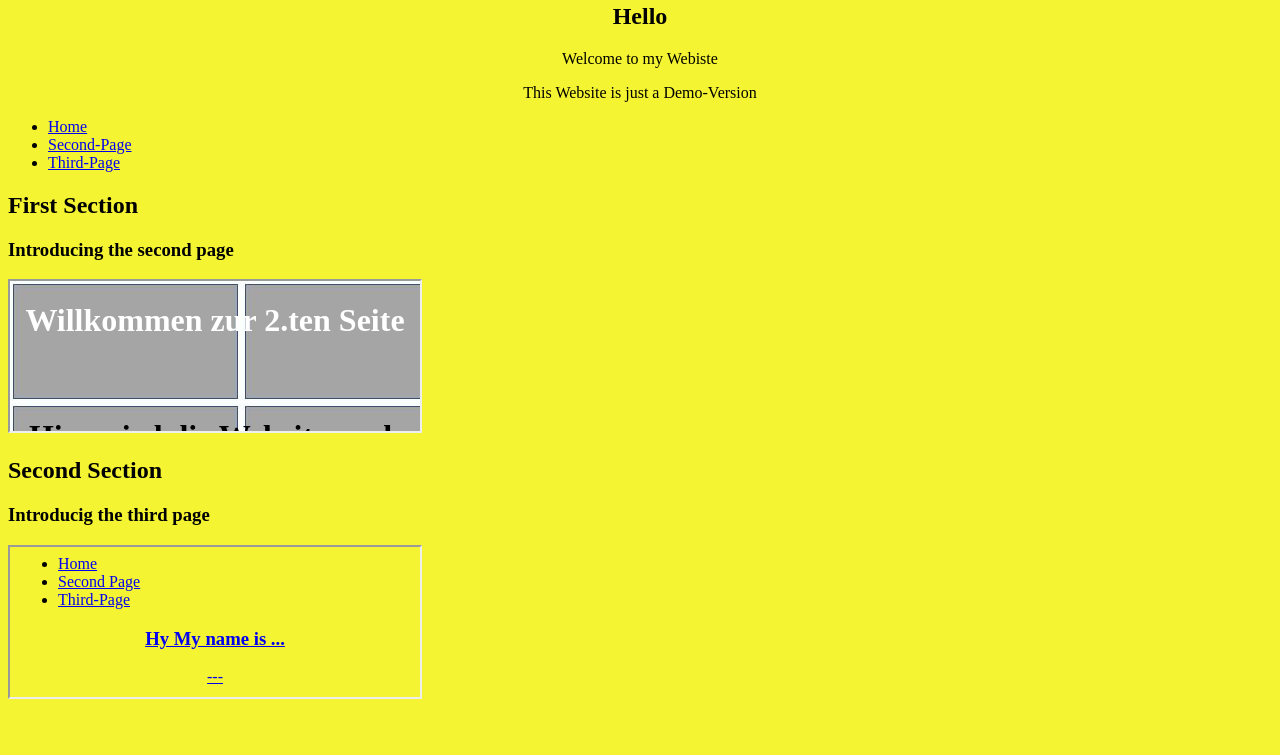
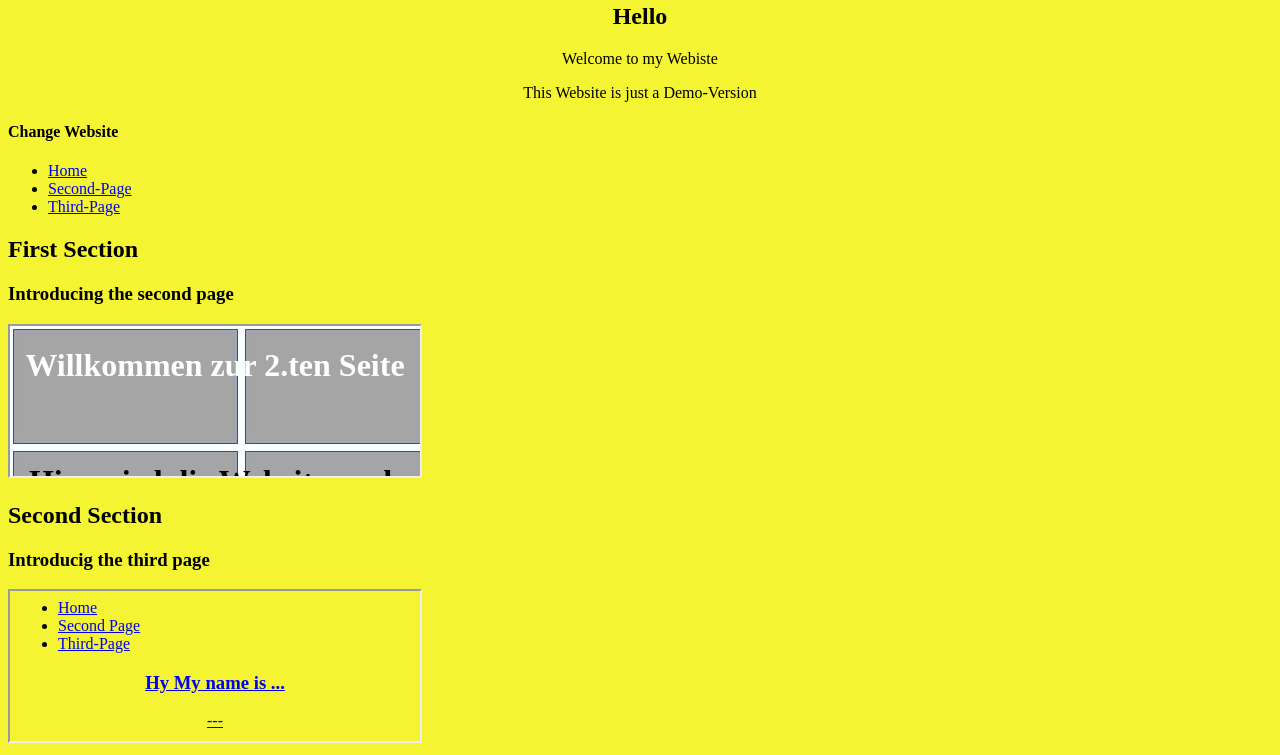
Before and after one commit to alenCampus/alenCampus.github.io, a plain HTML site: page index.html in a window 1280 px wide. Shown: the part 81-836 px from the top of the page. Before the commit the page ends 800 px from the top, so only its background shows below. Drawn offline with Linux system fonts and the light colour scheme.

Commit message:
Added Title

```diff
--- a/index.html
+++ b/index.html
@@ -15,7 +15,7 @@
 		<p> Welcome to my Webiste </p>
 		<p> This Website is just a Demo-Version </p>
 	</div>
-
+	<h4> Change Website </h4>
 <ul class="navigate">
 	<li class="navigation-button"><a href="index.html"> Home </a></li>
 	<li class="navigation-button"><a href="file2.html"> Second-Page</a></li>
```
